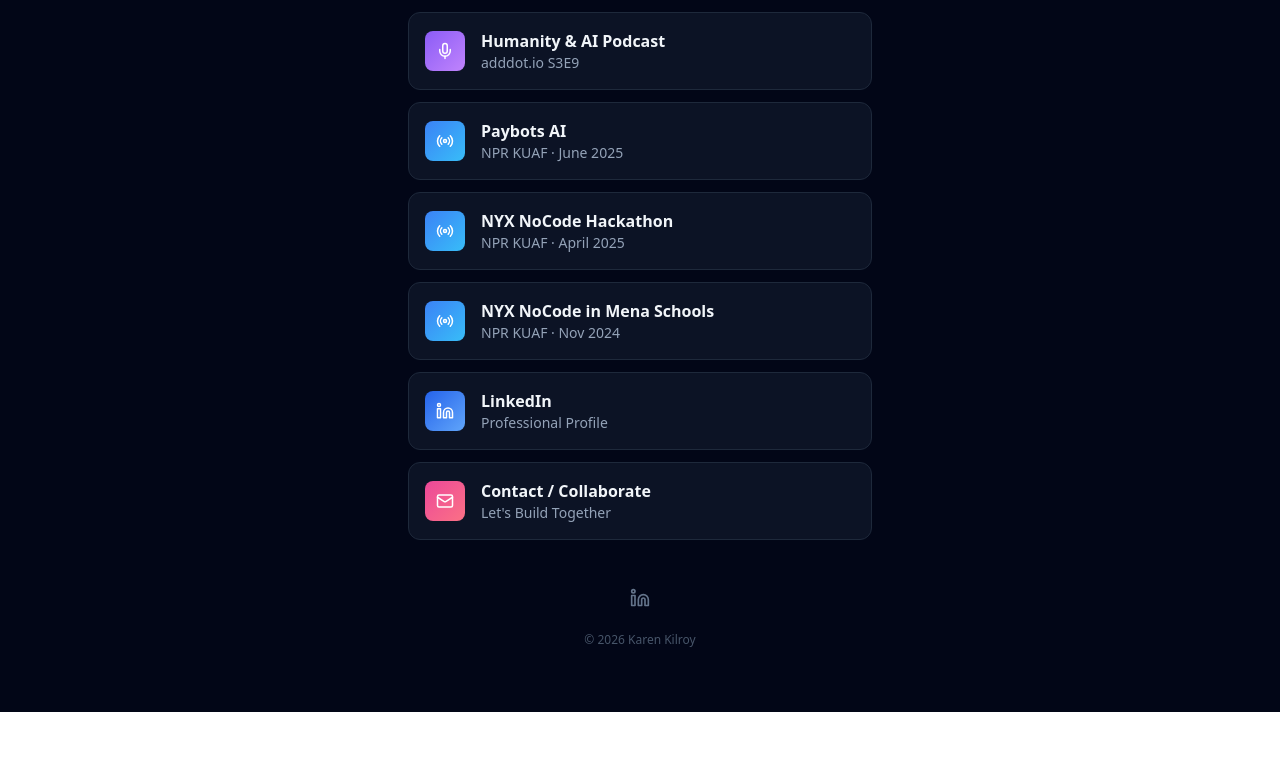
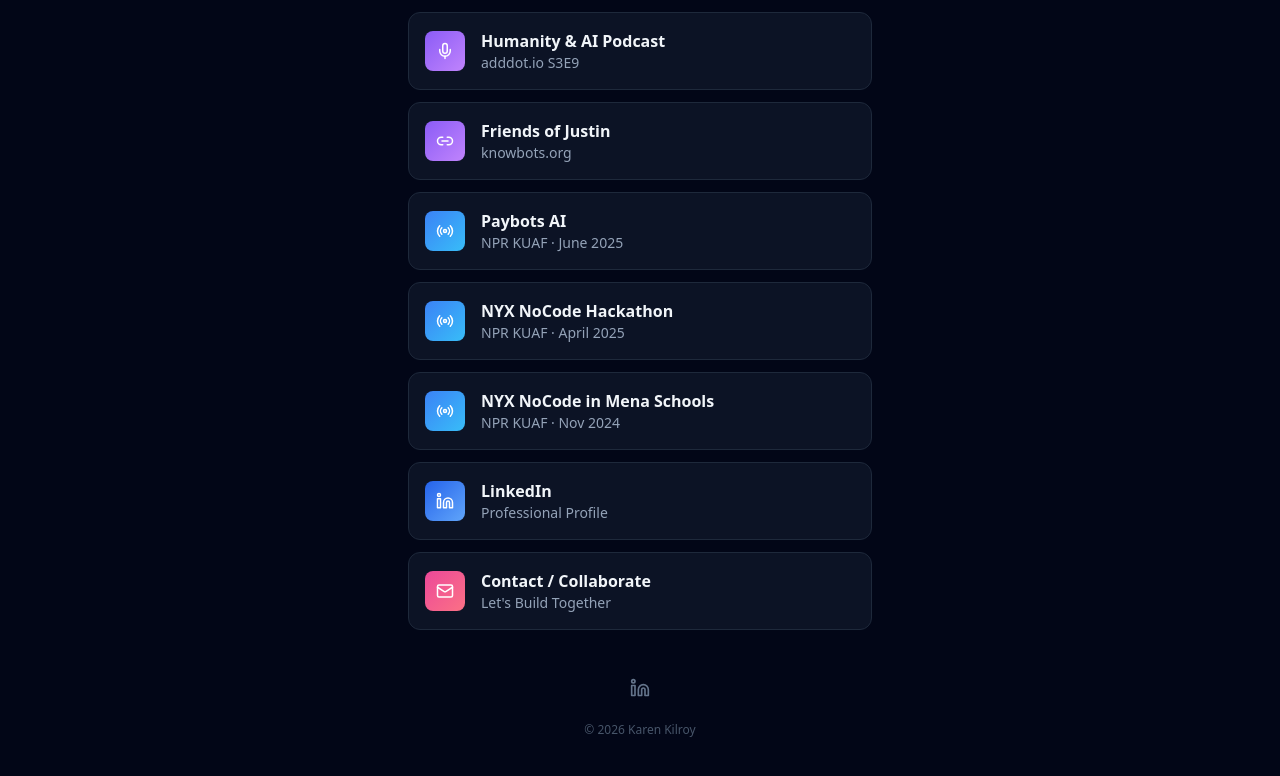
Before and after one commit to kilroyblockchain/karenkilroy, a React (Create React App) app: page /links in a window 1280 px wide. Shown: the part 1254-2030 px from the top of the page. Before the commit the page ends 1966 px from the top, so only its background shows below. Built offline with nearby package versions, Linux system fonts and the light colour scheme.

Commit message:
links added

```diff
--- a/src/LinkTree.js
+++ b/src/LinkTree.js
@@ -88,6 +88,13 @@
       subtitle: "adddot.io S3E9",
       url: "https://adddot.io/podcast/s3e9/",
       icon: Mic,
+      gradient: "from-violet-500 to-purple-400"
+    },
+    {
+      title: "Friends of Justin",
+      subtitle: "knowbots.org",
+      url: "https://friendsofjustin.knowbots.org",
+      icon: Link2,
       gradient: "from-violet-500 to-purple-400"
     },
     // NPR KUAF Interviews
```
